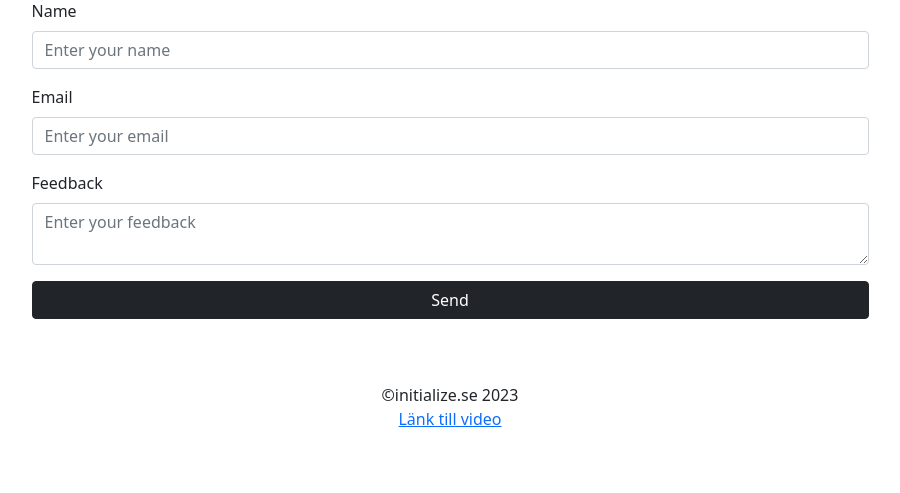
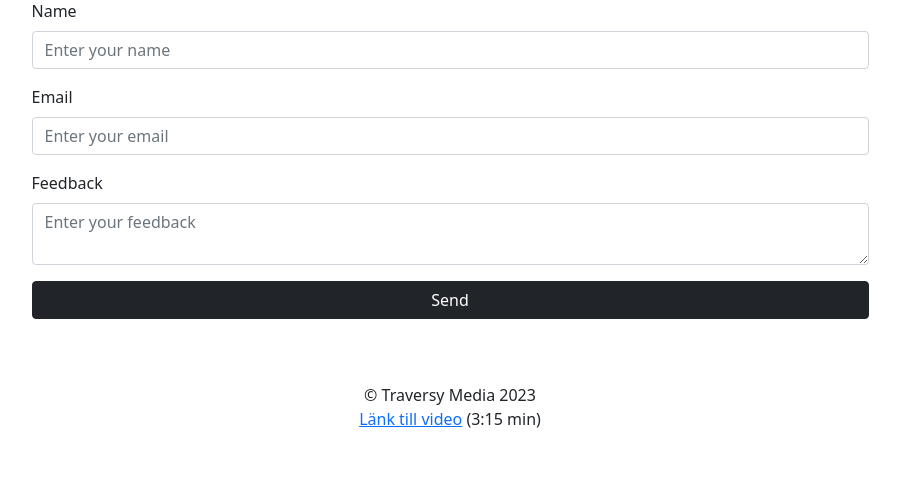
Before and after one commit to TeacherArea/PHP_FirstDataBaseProjekt, a PHP site: page /index.php in a window 1280 px wide. Shown: the part 197-690 px from the top of the page, without its empty margins (190-1090 px from the left). Run offline with PHP 8.4, Linux system fonts and the light colour scheme.

Commit message:
first commit, initializing project

```diff
--- a/solution/inc/footer.php
+++ b/solution/inc/footer.php
@@ -5,9 +5,9 @@
   <div id="date"></div>
   <script>
     const date = new Date();
-    document.getElementById('date').innerHTML = '&copyinitialize.se ' + date.getFullYear();
+    document.getElementById('date').innerHTML = '&copy Traversy Media ' + date.getFullYear();
   </script>
-  <a href="https://www.youtube.com/watch?v=BUCiSSyIGGU">Länk till video</a>
+  <a href="https://www.youtube.com/watch?v=BUCiSSyIGGU">Länk till video</a> (3:15 min)
 </footer>
 
 <script src="https://cdn.jsdelivr.net/npm/bootstrap@5.0.2/dist/js/bootstrap.bundle.min.js" integrity="sha384-MrcW6ZMFYlzcLA8Nl+NtUVF0sA7MsXsP1UyJoMp4YLEuNSfAP+JcXn/tWtIaxVXM" crossorigin="anonymous"></script>
```
